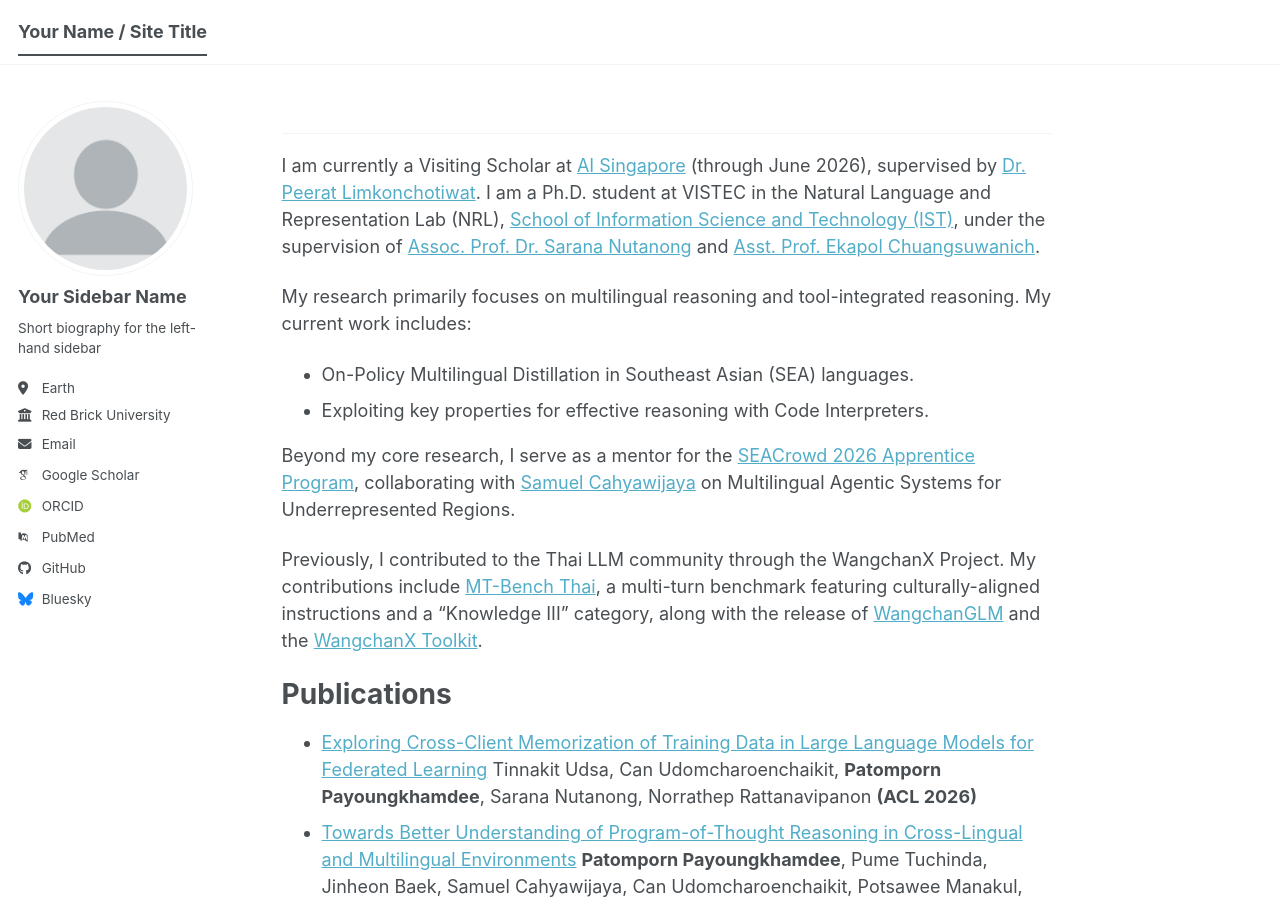
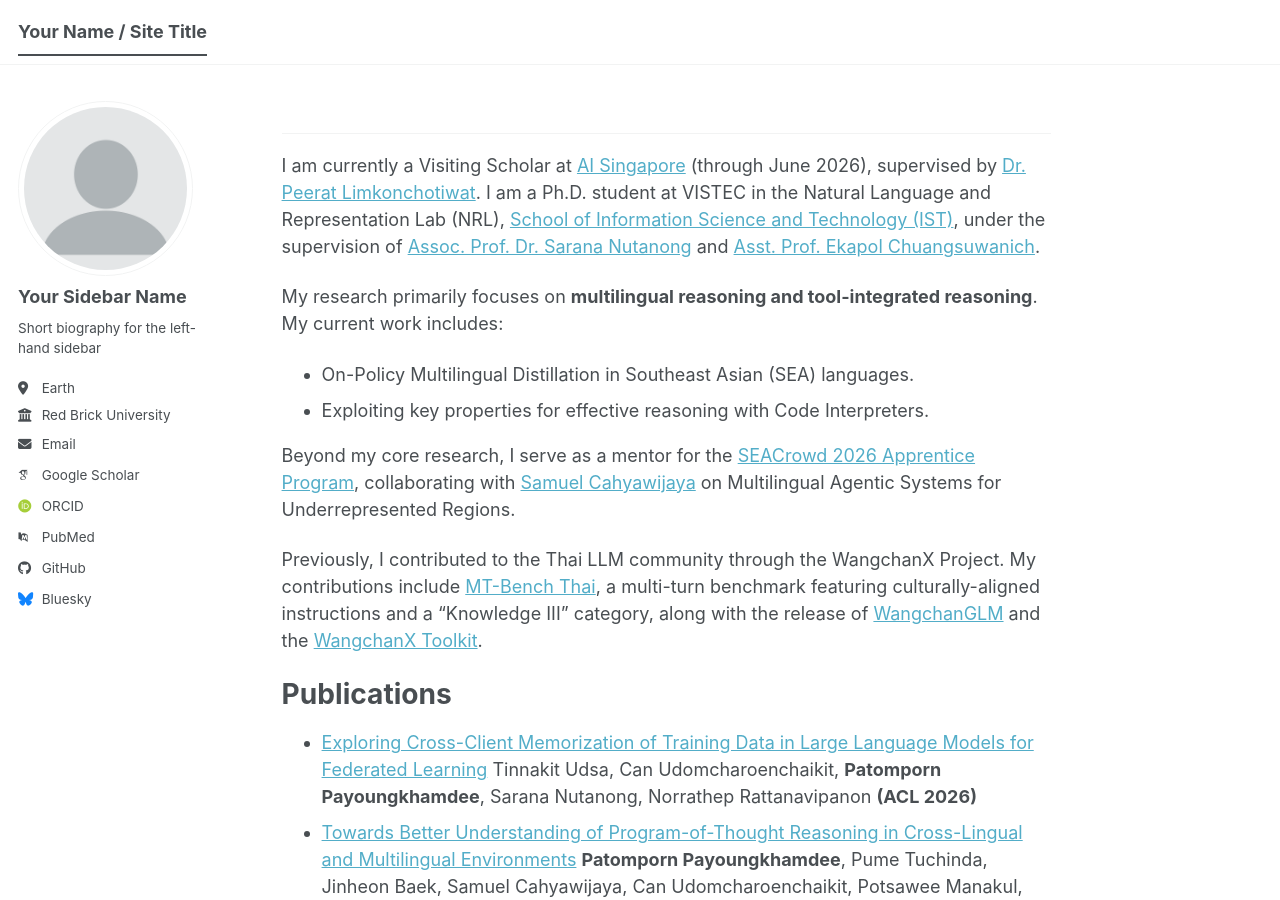
Before and after one commit to calzonelover/calzonelover.github.io, a Jekyll site: the page built from _pages/about.md, in a window 1280 px wide and 900 px high. Built offline with Jekyll 4.4.1, drawn with Linux system fonts in a browser that asks for light colours; some web fonts are replaced; a script bundle is joined from its source files by our own code; library files that are not in the unit come from our copies.

Commit message:
highlight

```diff
--- a/_pages/about.md
+++ b/_pages/about.md
@@ -11,7 +11,7 @@
 
 I am currently a Visiting Scholar at [AI Singapore](https://aisingapore.org/) (through June 2026), supervised by [Dr. Peerat Limkonchotiwat](https://mrpeerat.github.io/). I am a Ph.D. student at VISTEC in the Natural Language and Representation Lab (NRL), [School of Information Science and Technology (IST)](https://vistec.ist/), under the supervision of [Assoc. Prof. Dr. Sarana Nutanong](https://scholar.google.com/citations?user=fEPAC_AAAAAJ) and [Asst. Prof. Ekapol Chuangsuwanich](https://ekapolc.github.io/).
 
-My research primarily focuses on multilingual reasoning and tool-integrated reasoning. My current work includes:
+My research primarily focuses on **multilingual reasoning and tool-integrated reasoning**. My current work includes:
 
 - On-Policy Multilingual Distillation in Southeast Asian (SEA) languages.
 - Exploiting key properties for effective reasoning with Code Interpreters.
```
